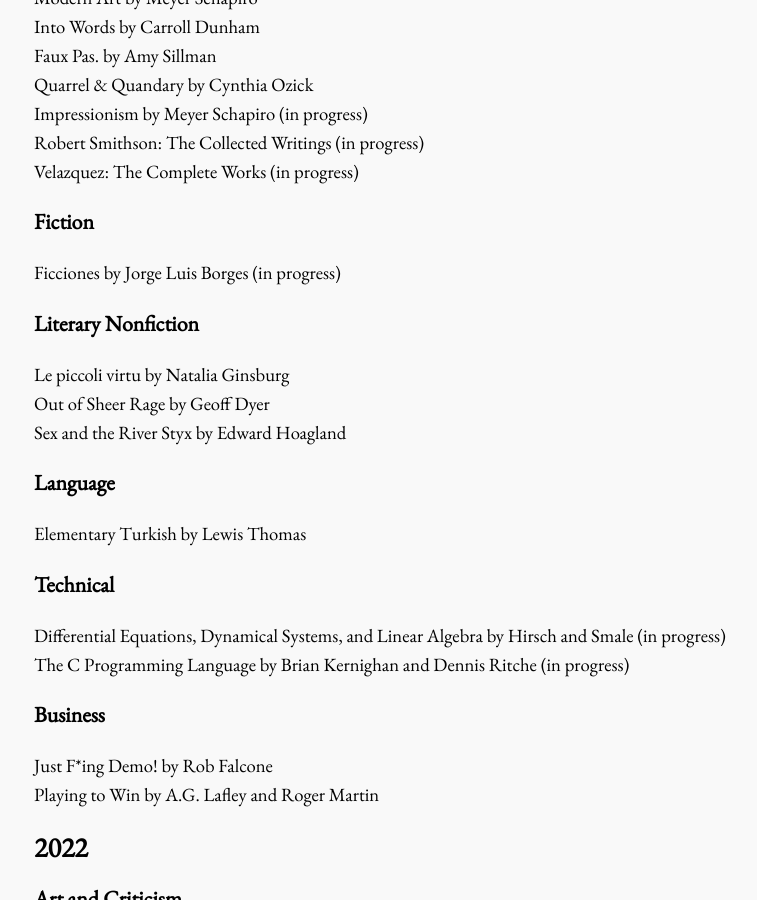
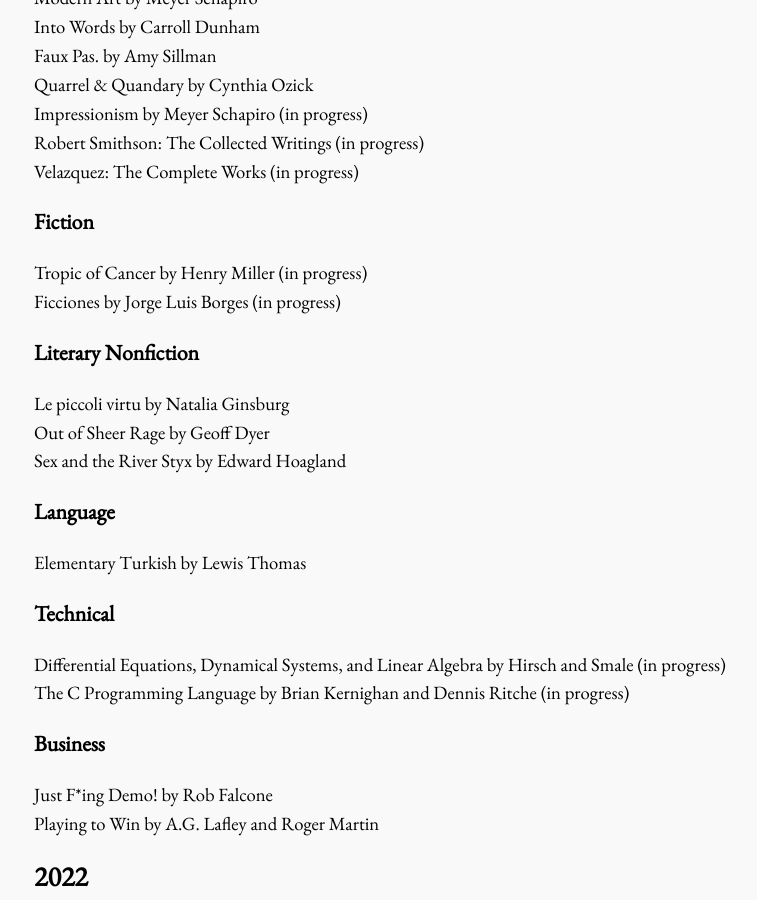
Before and after one commit to bora-uyumazturk/bora-uyumazturk.github.io, a Jekyll site: the page built from reading.html, in a window 1280 px wide and 900 px high, scrolled down 378 px. Shown: the whole window, without its empty margins (138-895 px from the left). Built offline with Jekyll 4.4.1, drawn with Linux system fonts in a browser that asks for light colours.

Commit message:
Update reading.html

```diff
--- a/reading.html
+++ b/reading.html
@@ -26,6 +26,7 @@ title: Reading
 
   <h3>Fiction</h3>
 
+  Tropic of Cancer by Henry Miller (in progress) <br>
   Ficciones by Jorge Luis Borges (in progress) <br>
 
   <h3>Literary Nonfiction</h3>
```
